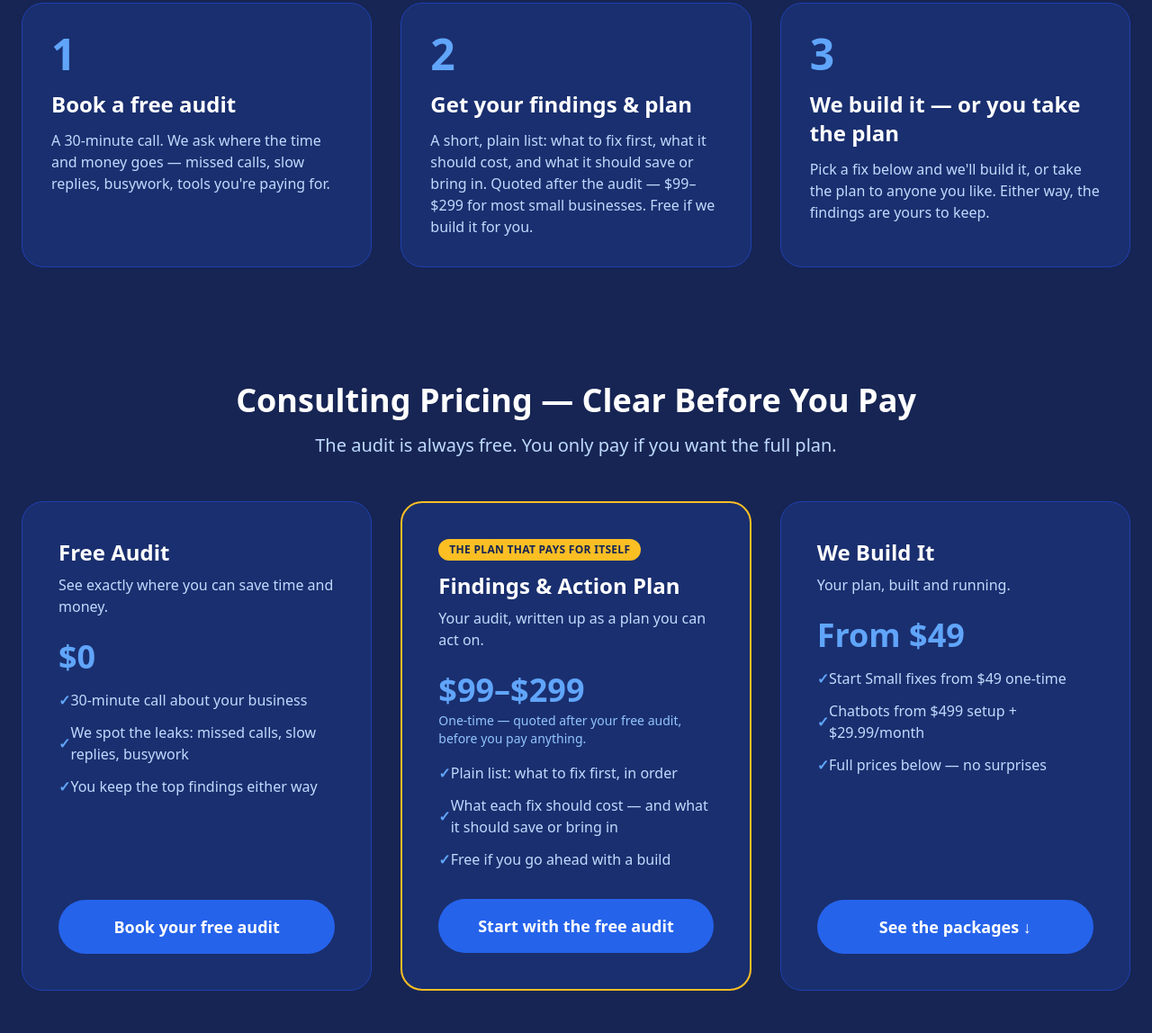
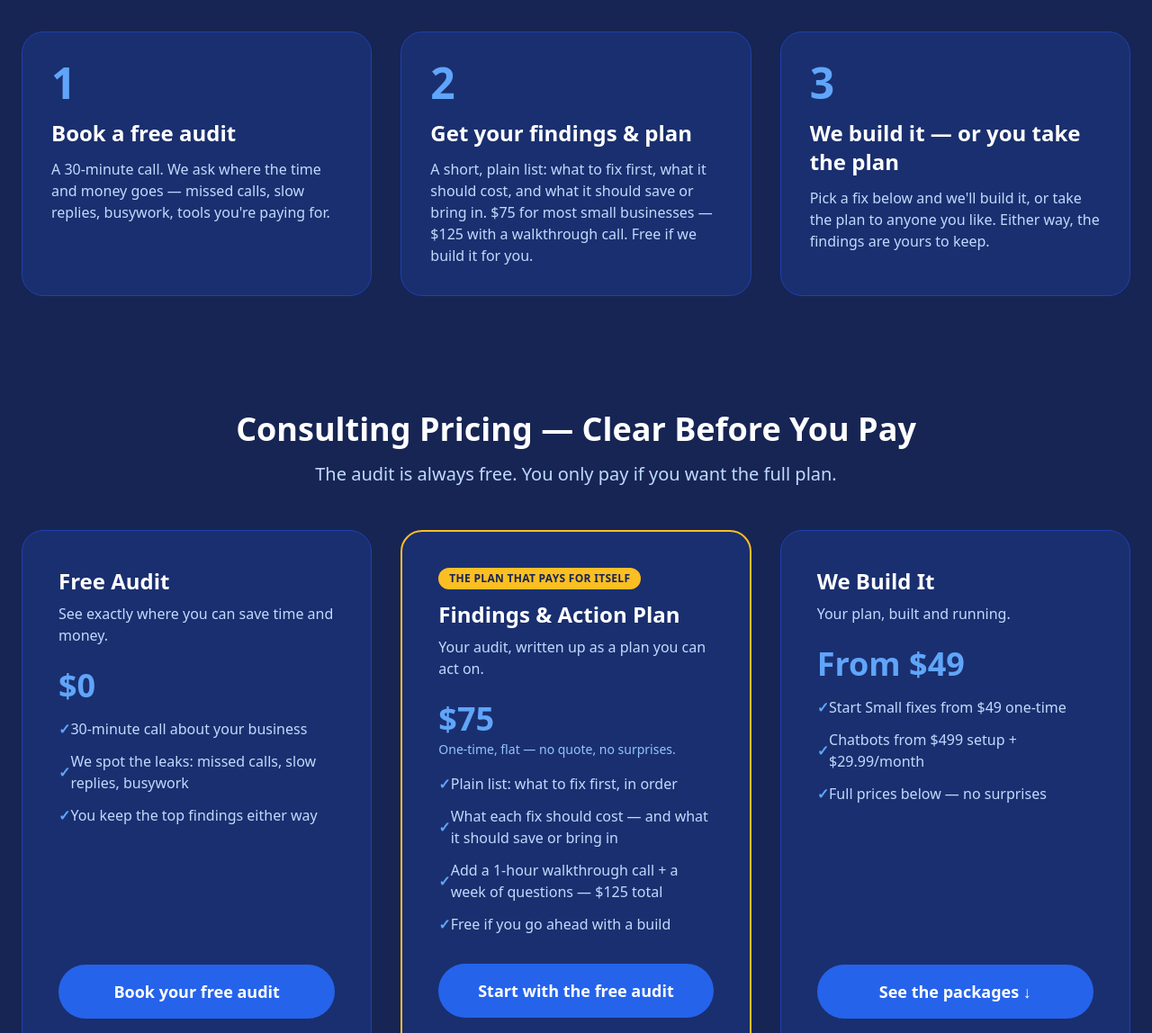
Before and after one commit to SheilaRMoore2/apexai, a plain HTML site: page index.html in a window 1280 px wide. Shown: the part 1652-2800 px from the top of the page at 90% size. Drawn offline with nearby package versions, Linux system fonts and the light colour scheme.

Commit message:
Update consulting prices to middle ground and add save-money hero line

```diff
--- a/index.html
+++ b/index.html
@@ -53,7 +53,7 @@
     <header id="home" class="py-28 px-6 text-center">
         <p class="text-sm font-bold uppercase tracking-widest text-amber-300 mb-6">AI Consulting for Small Business</p>
         <h1 class="text-5xl md:text-7xl font-extrabold mb-8 leading-tight max-w-4xl mx-auto">We find the money you're losing — then tell you the honest fix.</h1>
-        <p class="text-xl md:text-2xl text-blue-200 max-w-3xl mx-auto mb-10 leading-relaxed">Apex AI Consulting starts with a free audit. We look at your missed calls, slow replies, and the tools you're paying for — then recommend what fits best at the right price, even if it's not ours. That's the whole pitch.</p>
+        <p class="text-xl md:text-2xl text-blue-200 max-w-3xl mx-auto mb-10 leading-relaxed">I want to help you save money and increase your profit. Apex AI Consulting starts with a free audit. We look at your missed calls, slow replies, and the tools you're paying for — then recommend what fits best at the right price, even if it's not ours. That's the whole pitch.</p>
         <div class="flex flex-col sm:flex-row gap-4 justify-center items-center mb-8">
             <a href="https://calendly.com/sherexmykes/new-meeting" target="_blank" rel="noopener" class="bg-blue-600 px-10 py-5 rounded-full text-lg font-bold hover:bg-blue-500 transition shadow-lg shadow-blue-900/50">Book Your Free Audit</a>
             <a href="#how-it-works" class="border border-blue-400 text-blue-300 px-10 py-5 rounded-full text-lg font-bold hover:bg-blue-900/50 transition">See how it works ↓</a>
@@ -99,7 +99,7 @@
             <div class="bg-blue-900/50 p-8 rounded-3xl border border-blue-800">
                 <p class="text-5xl font-extrabold text-blue-400 mb-4">2</p>
                 <h3 class="text-2xl font-bold mb-3">Get your findings &amp; plan</h3>
-                <p class="text-blue-200">A short, plain list: what to fix first, what it should cost, and what it should save or bring in. Quoted after the audit — $99–$299 for most small businesses. Free if we build it for you.</p>
+                <p class="text-blue-200">A short, plain list: what to fix first, what it should cost, and what it should save or bring in. $75 for most small businesses — $125 with a walkthrough call. Free if we build it for you.</p>
             </div>
             <div class="bg-blue-900/50 p-8 rounded-3xl border border-blue-800">
                 <p class="text-5xl font-extrabold text-blue-400 mb-4">3</p>
@@ -132,11 +132,12 @@
                 <p class="inline-block bg-amber-400 text-blue-950 text-xs font-extrabold uppercase tracking-wide px-3 py-1 rounded-full mb-3 self-start">The plan that pays for itself</p>
                 <h3 class="text-2xl font-bold mb-2">Findings &amp; Action Plan</h3>
                 <p class="text-blue-200 mb-6">Your audit, written up as a plan you can act on.</p>
-                <div class="text-4xl font-extrabold text-blue-400 mb-1">$99–$299</div>
-                <p class="text-sm text-blue-300 mb-4">One-time — quoted after your free audit, before you pay anything.</p>
+                <div class="text-4xl font-extrabold text-blue-400 mb-1">$75</div>
+                <p class="text-sm text-blue-300 mb-4">One-time, flat — no quote, no surprises.</p>
                 <ul class="space-y-3 text-blue-200 mb-8">
                     <li class="flex items-center space-x-3"><span class="text-blue-400 font-bold">✓</span> Plain list: what to fix first, in order</li>
                     <li class="flex items-center space-x-3"><span class="text-blue-400 font-bold">✓</span> What each fix should cost — and what it should save or bring in</li>
+                    <li class="flex items-center space-x-3"><span class="text-blue-400 font-bold">✓</span> Add a 1-hour walkthrough call + a week of questions — $125 total</li>
                     <li class="flex items-center space-x-3"><span class="text-blue-400 font-bold">✓</span> Free if you go ahead with a build</li>
                 </ul>
                 <a href="https://calendly.com/sherexmykes/new-meeting" target="_blank" rel="noopener" class="mt-auto bg-blue-600 px-8 py-4 rounded-full text-center text-lg font-bold hover:bg-blue-500 transition">Start with the free audit</a>
```
